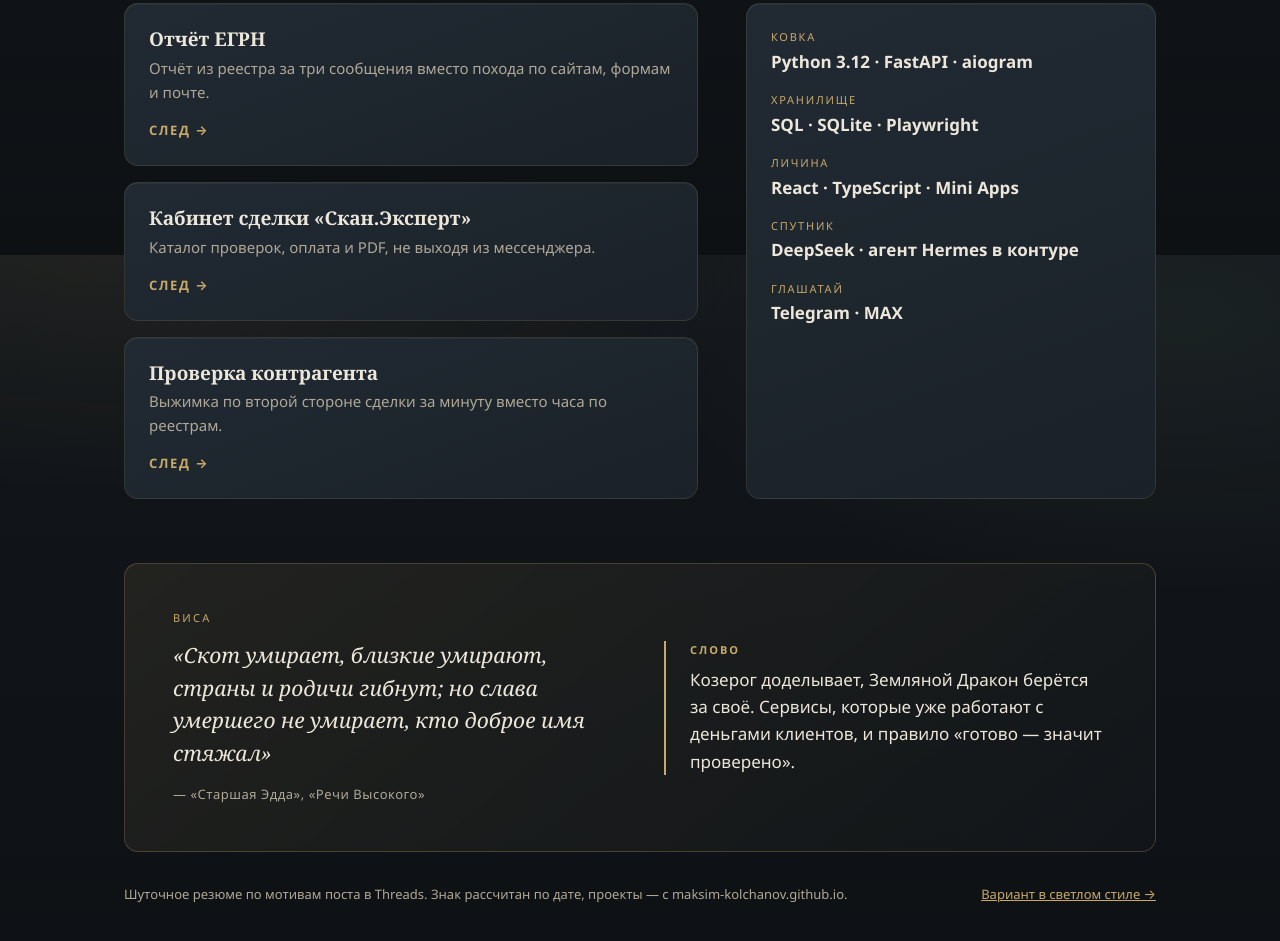
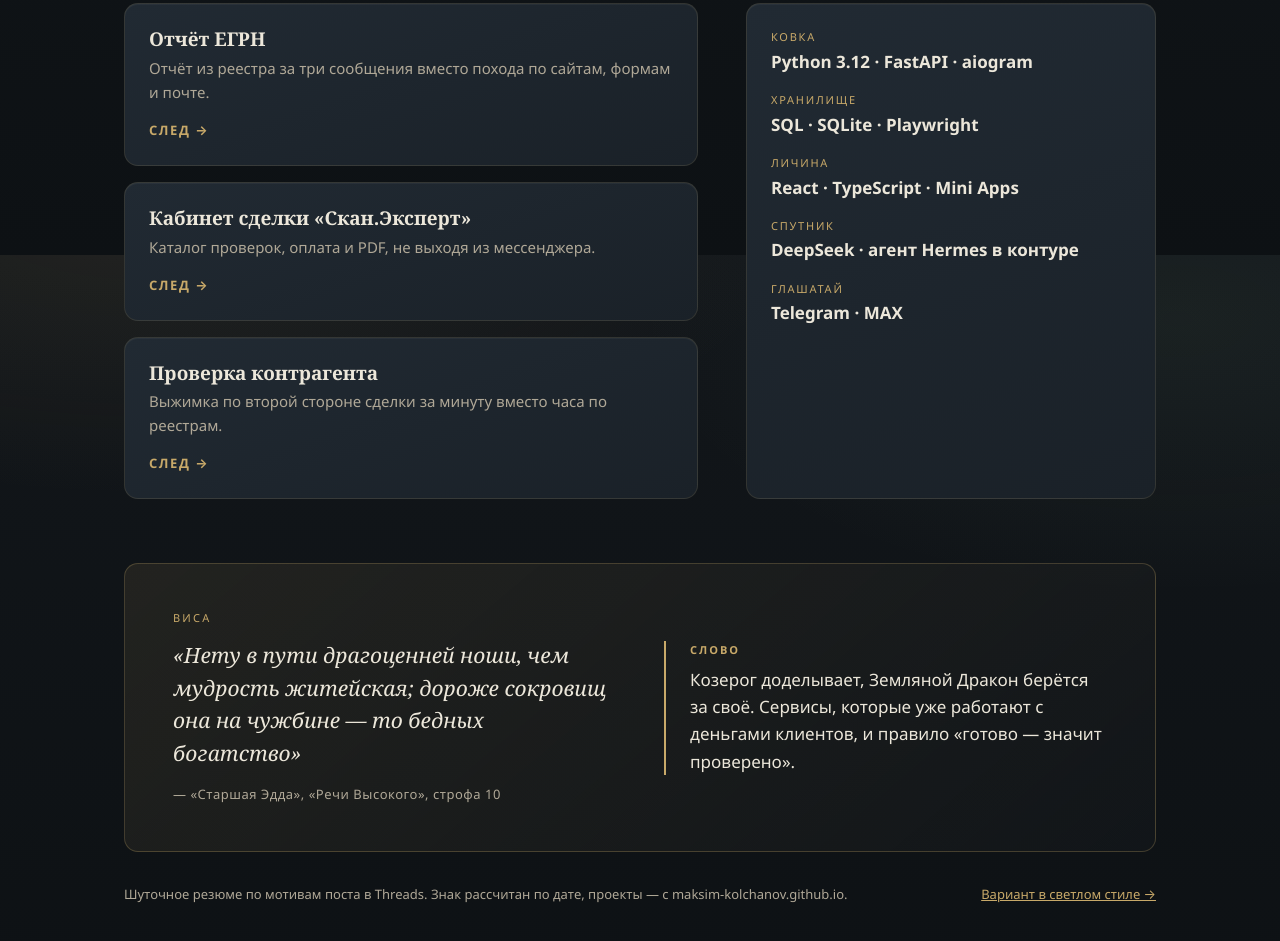
Before and after one commit to Maksim-Kolchanov/resume, a plain HTML site: page rune.html in a window 1280 px wide. Shown: the part 1345-2286 px from the top of the page. Drawn offline with Linux system fonts and the light colour scheme.

Commit message:
Виса: цитата без смерти — «Речи Высокого», строфа 10 о мудрости

```diff
--- a/rune.html
+++ b/rune.html
@@ -187,7 +187,7 @@
   </section>
 
   <section class="close">
-    <blockquote><small style="display:block;font:400 11px/1 var(--sans);letter-spacing:.2em;text-transform:uppercase;color:var(--gold);margin-bottom:var(--s2);font-style:normal">Виса</small>«Скот умирает, близкие умирают, страны и родичи гибнут; но слава умершего не умирает, кто доброе имя стяжал»<cite>— «Старшая Эдда», «Речи Высокого»</cite></blockquote>
+    <blockquote><small style="display:block;font:400 11px/1 var(--sans);letter-spacing:.2em;text-transform:uppercase;color:var(--gold);margin-bottom:var(--s2);font-style:normal">Виса</small>«Нету в пути драгоценней ноши, чем мудрость житейская; дороже сокровищ она на чужбине — то бедных богатство»<cite>— «Старшая Эдда», «Речи Высокого», строфа 10</cite></blockquote>
     <div class="verdict"><b>Слово</b>Козерог доделывает, Земляной Дракон берётся за своё. Сервисы, которые уже работают с деньгами клиентов, и правило «готово — значит проверено».</div>
   </section>
 
```
